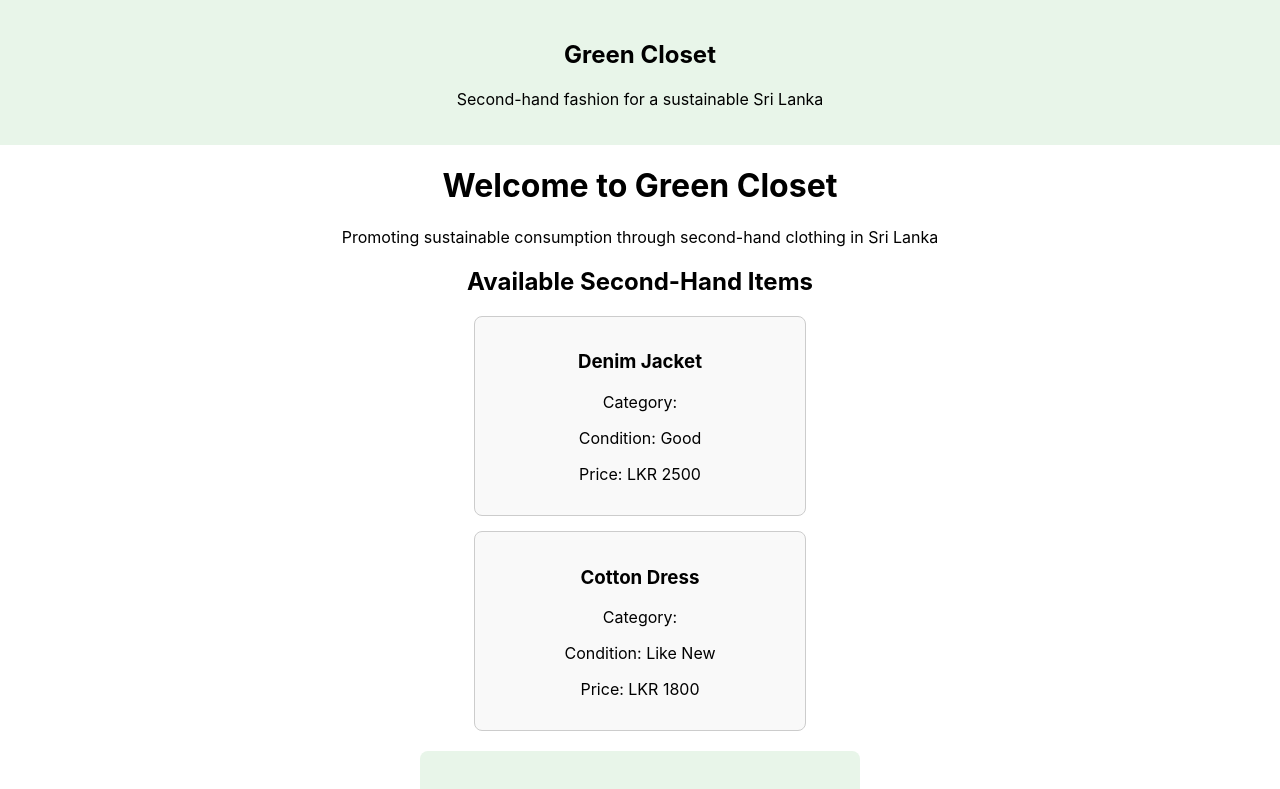
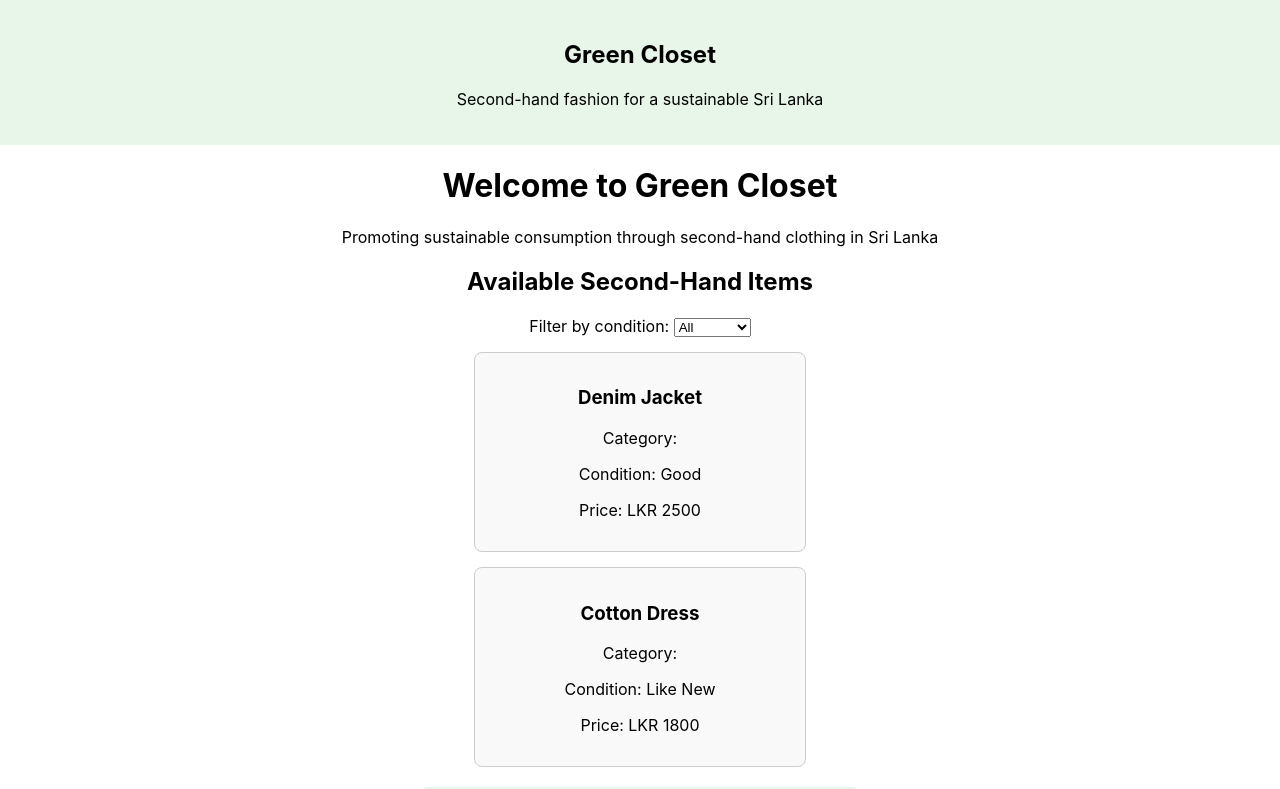
Before and after one commit to karenzavier/green-closet, a React (Create React App) app: page / in a window 1280 px wide. Shown: the top 789 px of the page. Built offline with nearby package versions, Linux system fonts and the light colour scheme.

Commit message:
Phase 8: Added item filtering by condition

```diff
--- a/src/App.js
+++ b/src/App.js
@@ -1,15 +1,22 @@
 import './App.css';
+import { useState } from "react";
 import Header from "./components/Header";
 import ItemList from "./components/ItemList";
 import SustainabilityImpact from "./components/SustainabilityImpact";
 import { getItems } from "./services/itemservice";
 
 
+function App() {
 
 
-function App() {
+  const [filterCondition, setFilterCondition] = useState("All");
 
-  const items = getItems();
+ const items = getItems();
+
+const filteredItems =
+  filterCondition === "All"
+    ? items
+    : items.filter(item => item.condition === filterCondition);
 
 
   return (
@@ -21,7 +28,20 @@ function App() {
 
       <h2>Available Second-Hand Items</h2>
 
-      <ItemList items={items} />
+      <label>
+        Filter by condition: {" "}
+        <select
+        value={filterCondition}
+        onChange={(e)=> setFilterCondition(e.target.value)}
+        >
+           <option value="All">All</option>
+           <option value="Good">Good</option>
+           <option value="Like New">Like New</option>
+
+        </select>
+      </label>
+
+<ItemList items={filteredItems} />
 
       <SustainabilityImpact itemCount={items.length} />
 
```
